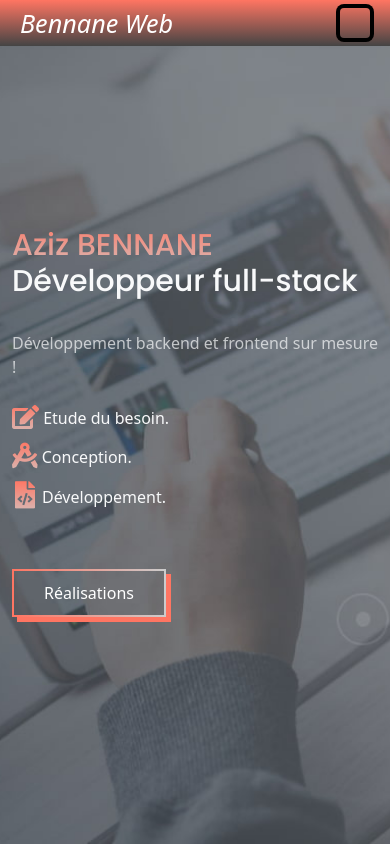
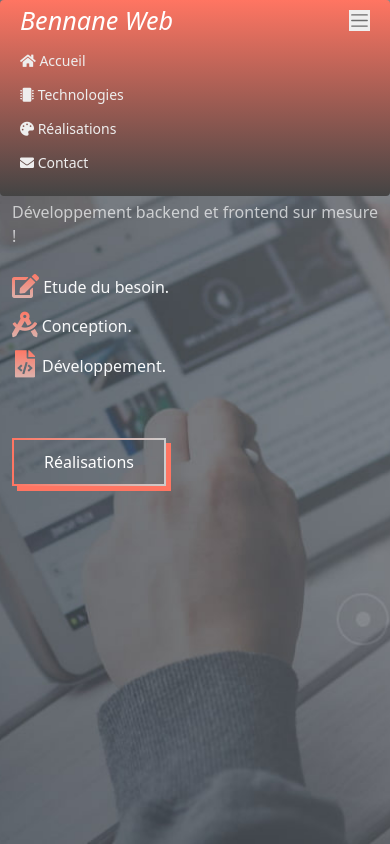
Before and after one commit to bennaneweb44/bwreact, a React (Create React App) app: page / in a window 390 px wide. Both pictures are taken after a click on the button 355 px from the left and 23 px from the top of the page. Shown: the top 844 px of the page. Built offline with nearby package versions, Linux system fonts and the light colour scheme; a web font is replaced by a local one.

Commit message:
1ere version en ligne

```diff
--- a/src/App.js
+++ b/src/App.js
@@ -4,6 +4,7 @@ import Technologies from './pages/Technologies.js'
 import Realisations from './pages/Realisations.js'
 import Contact from './pages/Contact.js'
 import FooterFirst from './pages/FooterFirst.js'
+import FooterSecond from './pages/FooterSecond.js'
 import UpArrow from './pages/UpArrow/UpArrow.js'
 import './App.css';
 
@@ -38,6 +39,7 @@ function App() {
       { isVisible &&
         <UpArrow></UpArrow>
       }
+      <FooterSecond></FooterSecond>
     </div>
   );
 }
--- a/src/pages/Accueil.js
+++ b/src/pages/Accueil.js
@@ -1,38 +1,52 @@
-import React from 'react';
+import React, {useState} from 'react';
 import '../App.scss';
+import Logo from '../images/favicon.png';
 
 function Navigation() {
+
+  const [isNavCollapsed, setIsNavCollapsed] = useState(true)
+  const handleNavCollapse = () => setIsNavCollapsed(!isNavCollapsed)
+  const closeMenu = () => setIsNavCollapsed(true)
+
+  window.addEventListener('click', function(e) {
+    if (!document.getElementById('navbar').contains(e.target)) {
+      // Clicked outside the box
+      setIsNavCollapsed(true)
+    }
+  })
+
   return (
     <div>
-      <nav id="navbar" className="navbar navbar-expand-lg fixed-top navbar-secondary p-2 simple-linear" aria-label="Main navigation">
+      <nav id="navbar" className="navbar navbar-expand-lg navbar-light bg-light navbar-secondary fixed-top p-2 simple-linear rounded bg-light" aria-label="Main navigation">
         <div className="container">
-          <a className="navbar-brand logo-text" href="index.html"><i>Bennane Web</i></a>
+          <a className="navbar-brand logo-text" onClick={closeMenu} href="index.html"><i>Bennane Web</i></a>
 
-          <button className="navbar-toggler p-0 border-0" type="button" id="navbarSideCollapse" aria-label="Toggle navigation">
-              <span className="navbar-toggler-icon"></span>
+          <button className="custom-toggler p-0 border-0 text-light d-xs-block d-sm-block d-md-none" id="navbarSideCollapse" type="button" data-target="#navbarsExampleDefault" aria-controls="navbarsExampleDefault" aria-expanded={!isNavCollapsed ? true : false} onClick={handleNavCollapse}>
+              <span className="navbar-toggler-icon" ></span>
           </button>
 
-          <div className="navbar-collapse offcanvas-collapse" id="navbarsExampleDefault" >
+          <div className={`${isNavCollapsed ? 'collapse' : ''} navbar-collapse`} id="navbarsExampleDefault" >
             <ul className="navbar-nav ms-auto navbar-nav-scroll">
               <li className="nav-item">
-                  <a className="nav-link active" aria-current="page" href="#home"><i className="fas fa-home"></i> Accueil</a>
+                  <a className="nav-link" onClick={closeMenu} href="#home" aria-current="page"><i className="fas fa-home"></i> Accueil</a>
               </li>
               <li className="nav-item">
-                  <a className="nav-link" href="#technologies"><i className="fas fa-microchip"></i> Technologies</a>
+                  <a className="nav-link" onClick={closeMenu} href="#technologies"><i className="fas fa-microchip"></i> Technologies</a>
               </li>
               <li className="nav-item">
-                  <a className="nav-link" href="#realisations"><i className="fas fa-palette"></i> Réalisations</a>
+                  <a className="nav-link" onClick={closeMenu} href="#realisations"><i className="fas fa-palette"></i> Réalisations</a>
               </li>
               <li className="nav-item">
-                  <a className="nav-link" href="#contact"><i className="fas fa-envelope"></i> Contact</a>
+                  <a className="nav-link" onClick={closeMenu} href="#contact"><i className="fas fa-envelope"></i> Contact</a>
               </li>
             </ul>
           </div>
+
         </div>
       </nav>
 
-      <section className="home py-5 d-flex align-items-center" id="home">
-        <div className="container text-light py-5 mt-5" data-aos="fade-right">
+      <section className="home py-5 d-flex" id="home">
+        <div className="container text-light mt-5" data-aos="fade-right">
             <h1 className="headline"><span className="home_text">Aziz BENNANE</span><br />Développeur full-stack</h1>
             <p className="para para-light py-4">Développement backend et frontend sur mesure !</p>
             <div className="d-flex align-items-center">
--- /dev/null
+++ b/src/pages/FooterSecond.js
@@ -0,0 +1,21 @@
+import React from 'react'
+import '../App.scss'
+
+function FooterSecond() {
+  return (
+    <div>
+      <div class="bottom py-2 text-light" >
+        <div class="container" >
+          <div class="my-3 text-center">
+              <p class="pt-3 pb-0">Bennane Web © 2021 </p><br />
+              <a href="https://www.linkedin.com/in/aziz-bennane/" target="_blank">
+                  <i class="fab fa-linkedin fa-2x py-2"></i>
+              </a>
+          </div>
+        </div>
+      </div>
+    </div>
+  );
+}
+
+export default FooterSecond;
```
Also changed, not shown: src/images/favicon.png (added).
